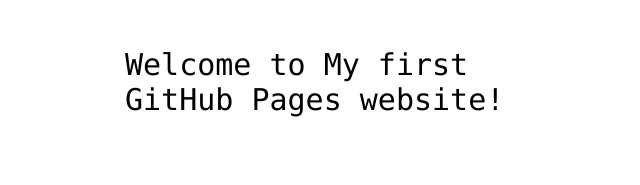
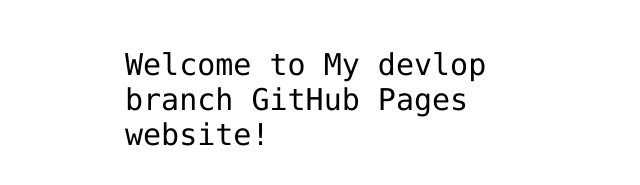
Before and after one commit to deepblue868/deepblue868.github.io, a plain HTML site: page index.html in a window 1280 px wide. Shown: the part 341-526 px from the top of the page, without its empty margins (315-955 px from the left). Drawn offline with Linux system fonts and the light colour scheme.

Commit message:
My commit in develop branch

```diff
--- a/index.html
+++ b/index.html
@@ -12,7 +12,7 @@
 <img src="https://octodex.github.com/images/daftpunktocat-thomas.gif" id="octocat" alt="octocat-gif" />
 
 <!-- Change this code here by copy and pasting your template on line 15 -->
-<p>Welcome to My first GitHub Pages website!</p>
+<p>Welcome to My devlop branch GitHub Pages website!</p>
 
 </body>
 </html>
```
